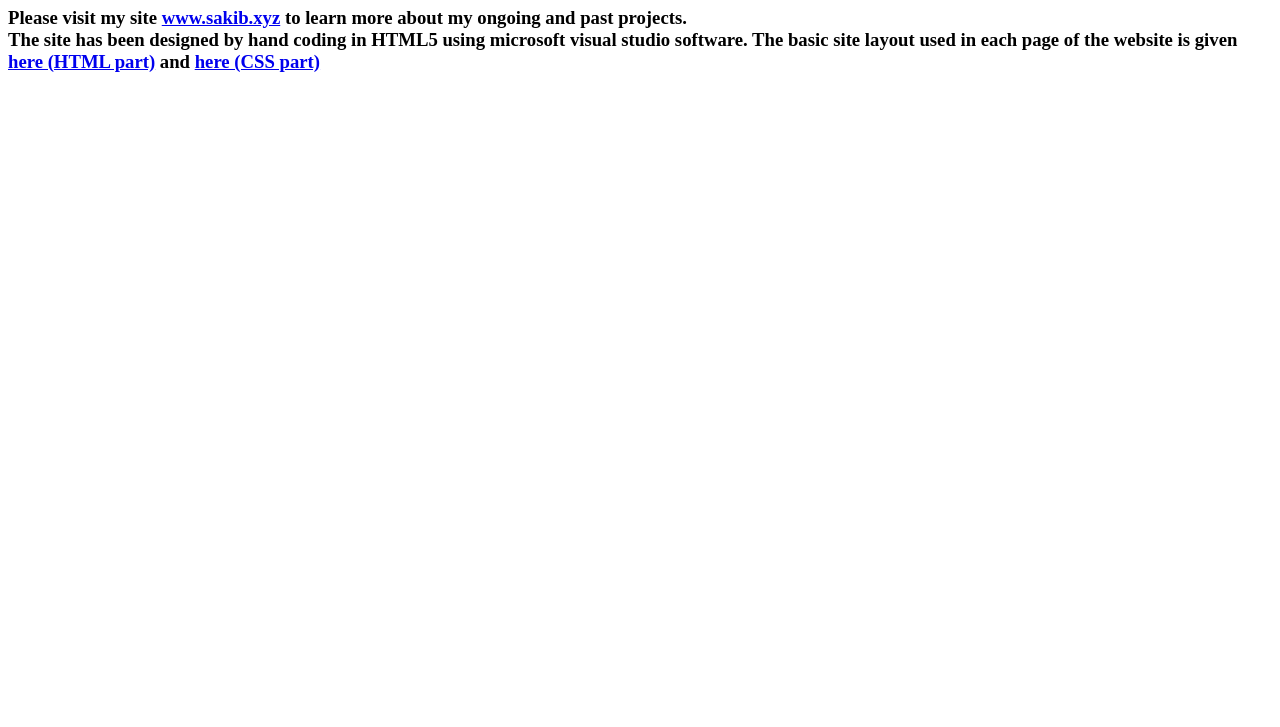
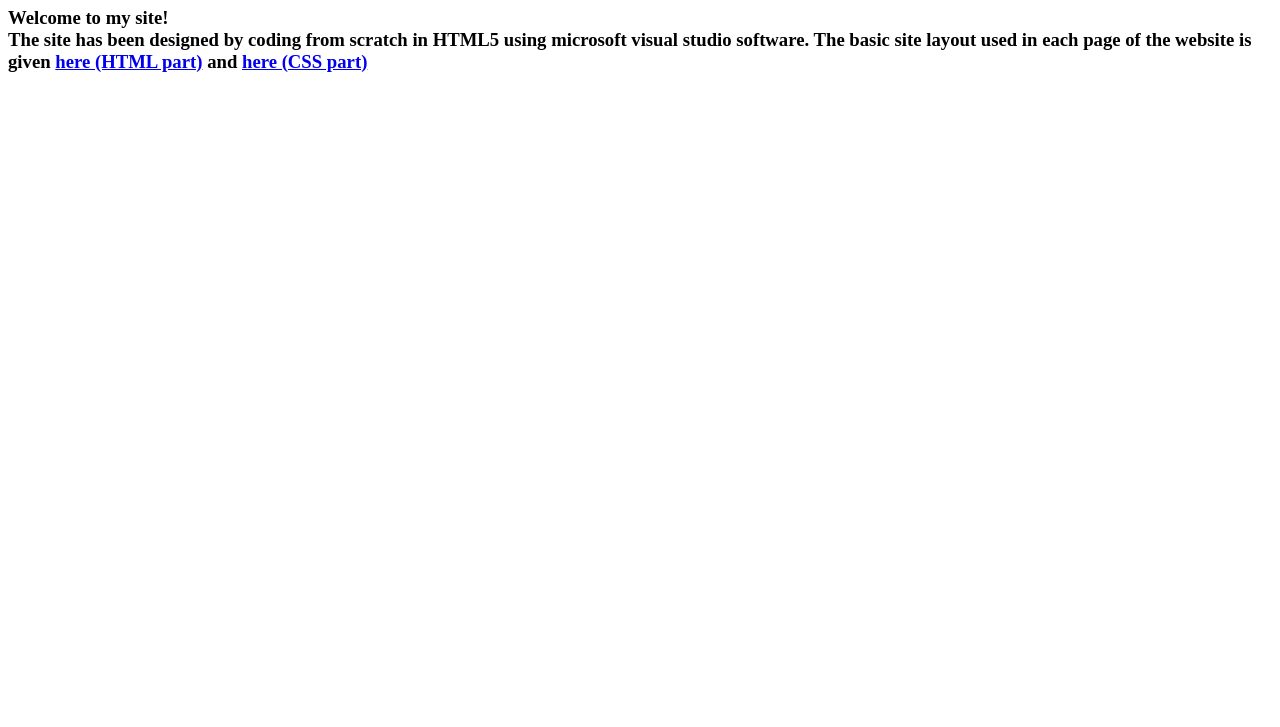
Before and after one commit to najmush/najmush.github.io, a plain HTML site: page index.html in a window 1280 px wide. Shown: the part 73-800 px from the top of the page. Drawn offline with Linux system fonts and the light colour scheme.

Commit message:
Update index.html

```diff
--- a/index.html
+++ b/index.html
@@ -10,9 +10,9 @@
     </h1>
 
     <h3>
-    Please visit my site <a href="http://www.sakib.xyz">www.sakib.xyz</a> to learn more about my ongoing and past projects.
+    Welcome to my site!
     <br/>
-    The site has been designed by hand coding in HTML5 using microsoft visual studio software. The basic site layout used in each
+    The site has been designed by coding from scratch in HTML5 using microsoft visual studio software. The basic site layout used in each
     page of the website is given <a href="http://najmush.github.io/template.html">here (HTML part)</a>
     and <a href="http://najmush.github.io/style.css">here (CSS part)</a>
     </h3>
```
